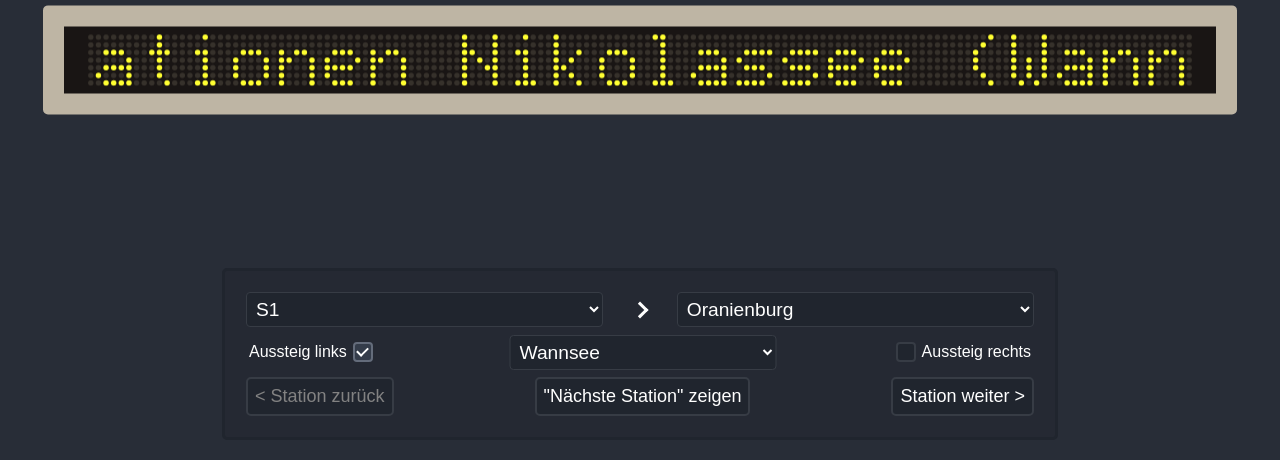
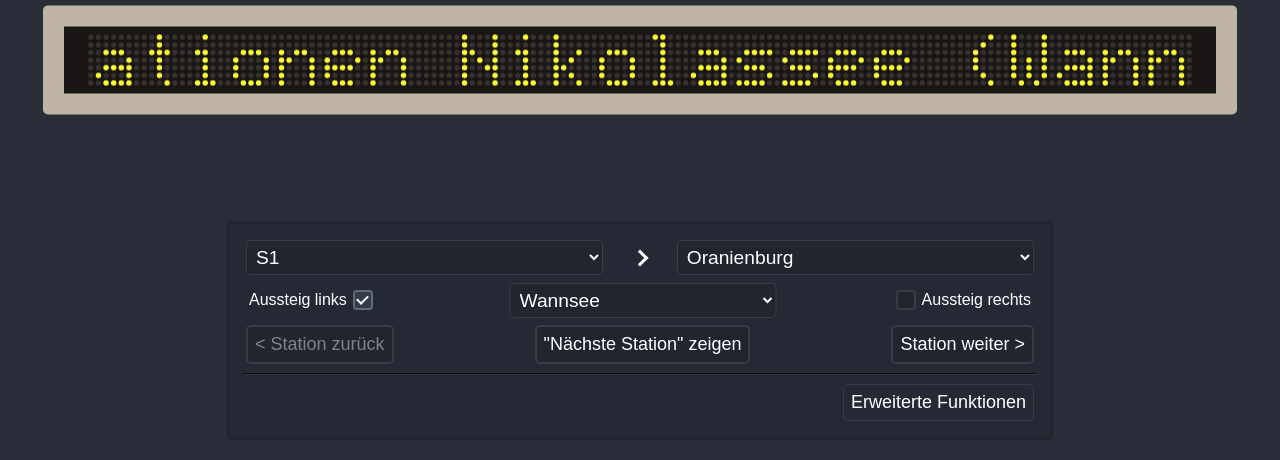
Before and after one commit to bxsti-dev/Br481-Innenanzeige-Simulator, a Flask app: page / in a window 1280 px wide. Shown: the part 340-800 px from the top of the page. Run offline with Flask 3, Linux system fonts and the light colour scheme.

Commit message:
added useless secondary button

```diff
--- a/index.html
+++ b/index.html
@@ -45,6 +45,13 @@
             <button id="next_station_button">Station weiter ></button>
         </div>
 
+        <hr style="border-color: #373c459f;">
+
+        <div id="bottom_actions">
+            <p></p> <!-- toggle palceholder -->
+            <button class="secondary">Erweiterte Funktionen</button>
+        </div>
+
     </div>
 
 </body>
--- a/static/input.js
+++ b/static/input.js
@@ -185,7 +185,6 @@ window.addEventListener("load", async function() {
             }
 
         }
-        // TODO: optimize?
 
         // Update disable button state
         if(is_ring == false){
--- a/static/style.css
+++ b/static/style.css
@@ -42,7 +42,7 @@ body {
     flex-direction: column;
 
     background-color: #252933;
-    padding: 15px;
+    padding: 10px;
     border-radius: 5px;
     border-color: #20252e;
     border-style: solid;
@@ -77,6 +77,12 @@ body {
 }
 
 #modes_box {
+    display: flex;
+    flex-direction: row;
+    justify-content: space-between;
+}
+
+#bottom_actions{
     display: flex;
     flex-direction: row;
     justify-content: space-between;
@@ -156,6 +162,21 @@ button:disabled{
     cursor: not-allowed;
 }
 
+button.secondary{
+    background-color: transparent;
+    color: white;
+    border-width: 1px;
+    border-color: #373c45;
+}
+button.secondary:hover:enabled{
+    background-color: #1a1e25;
+    border-color: #646c7b;
+    color: white;
+}
+button.secondary:active:enabled{
+    background-color: #343c4a;
+}
+
 input[type="checkbox"]{
     appearance: none;
 
```
